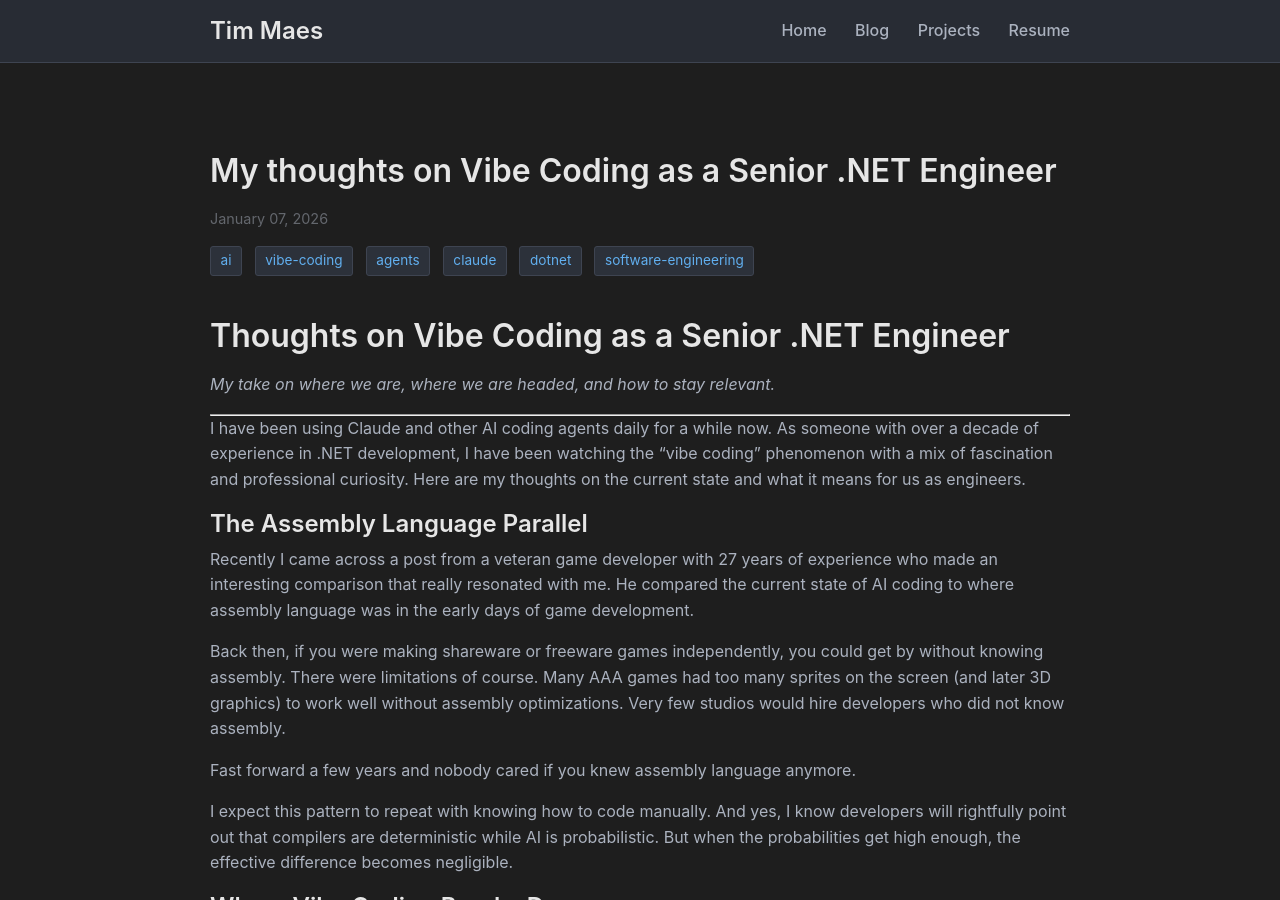
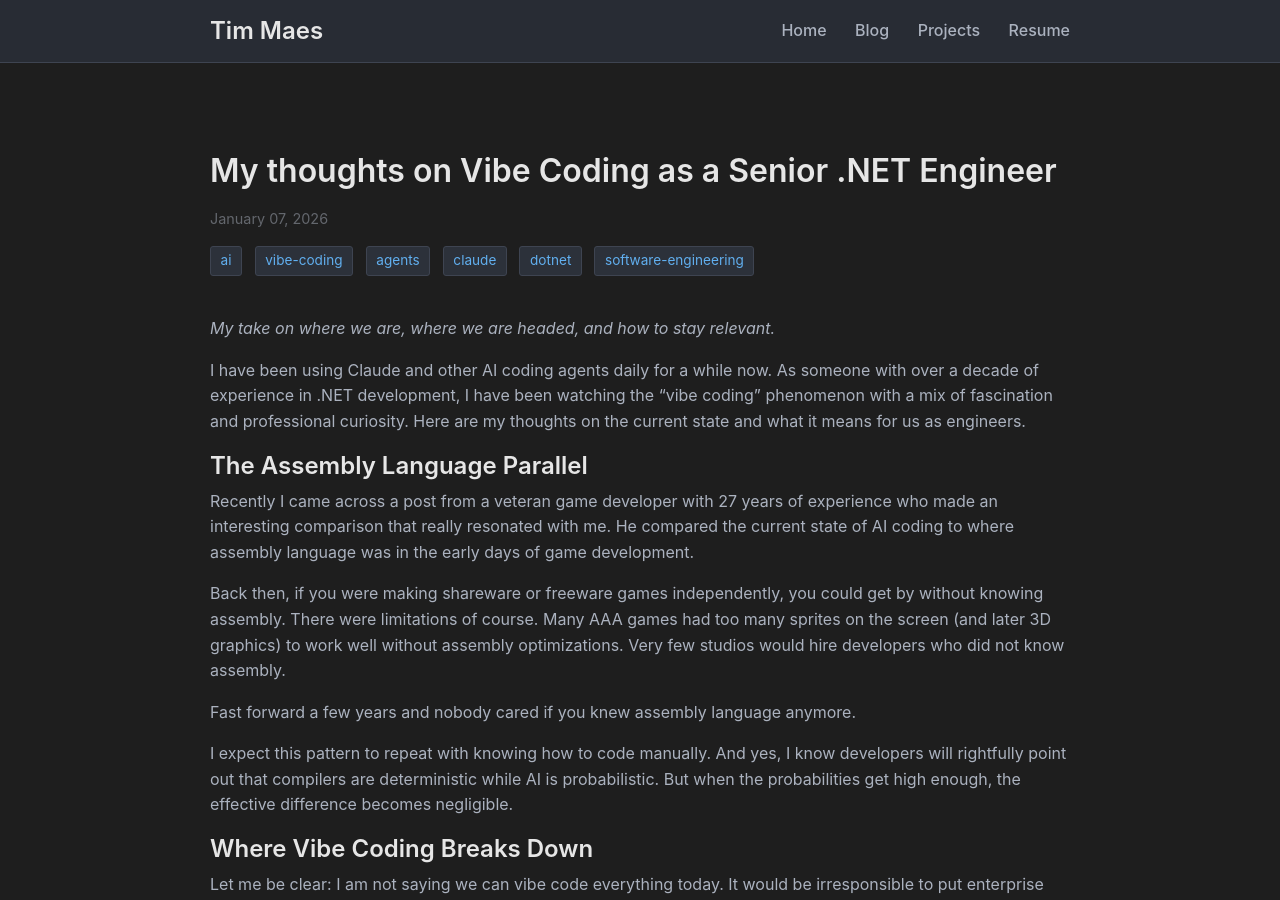
Before and after one commit to Tim-Maes/Tim-Maes.github.io, a Jekyll site: the page built from _posts/2026-01-07-thoughts-on-vibe-coding-as-a-senior-dotnet-engineer.md, in a window 1280 px wide and 900 px high. Built offline with Jekyll 4.4.1, drawn with Linux system fonts in a browser that asks for light colours.

Commit message:
Formatting

```diff
--- a/_posts/2026-01-07-thoughts-on-vibe-coding-as-a-senior-dotnet-engineer.md
+++ b/_posts/2026-01-07-thoughts-on-vibe-coding-as-a-senior-dotnet-engineer.md
@@ -5,11 +5,9 @@ date: 2026-01-07 12:00:00 +0000
 tags: [ai, vibe-coding, agents, claude, dotnet, software-engineering]
 ---
 
-# Thoughts on Vibe Coding as a Senior .NET Engineer
-
 *My take on where we are, where we are headed, and how to stay relevant.*
 
----
+
 
 I have been using Claude and other AI coding agents daily for a while now. As someone with over a decade of experience in .NET development, I have been watching the "vibe coding" phenomenon with a mix of fascination and professional curiosity. Here are my thoughts on the current state and what it means for us as engineers.
 
```
